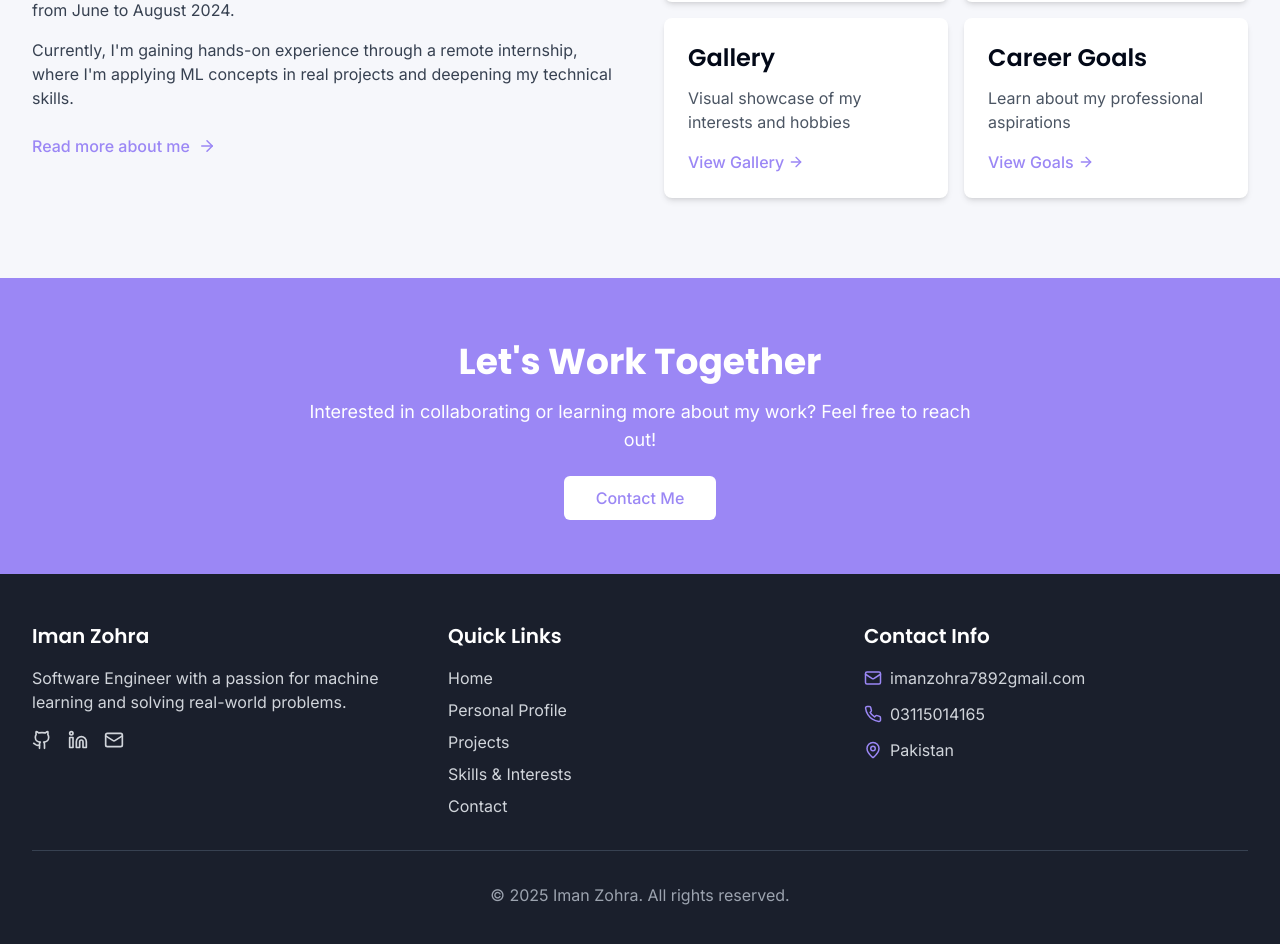
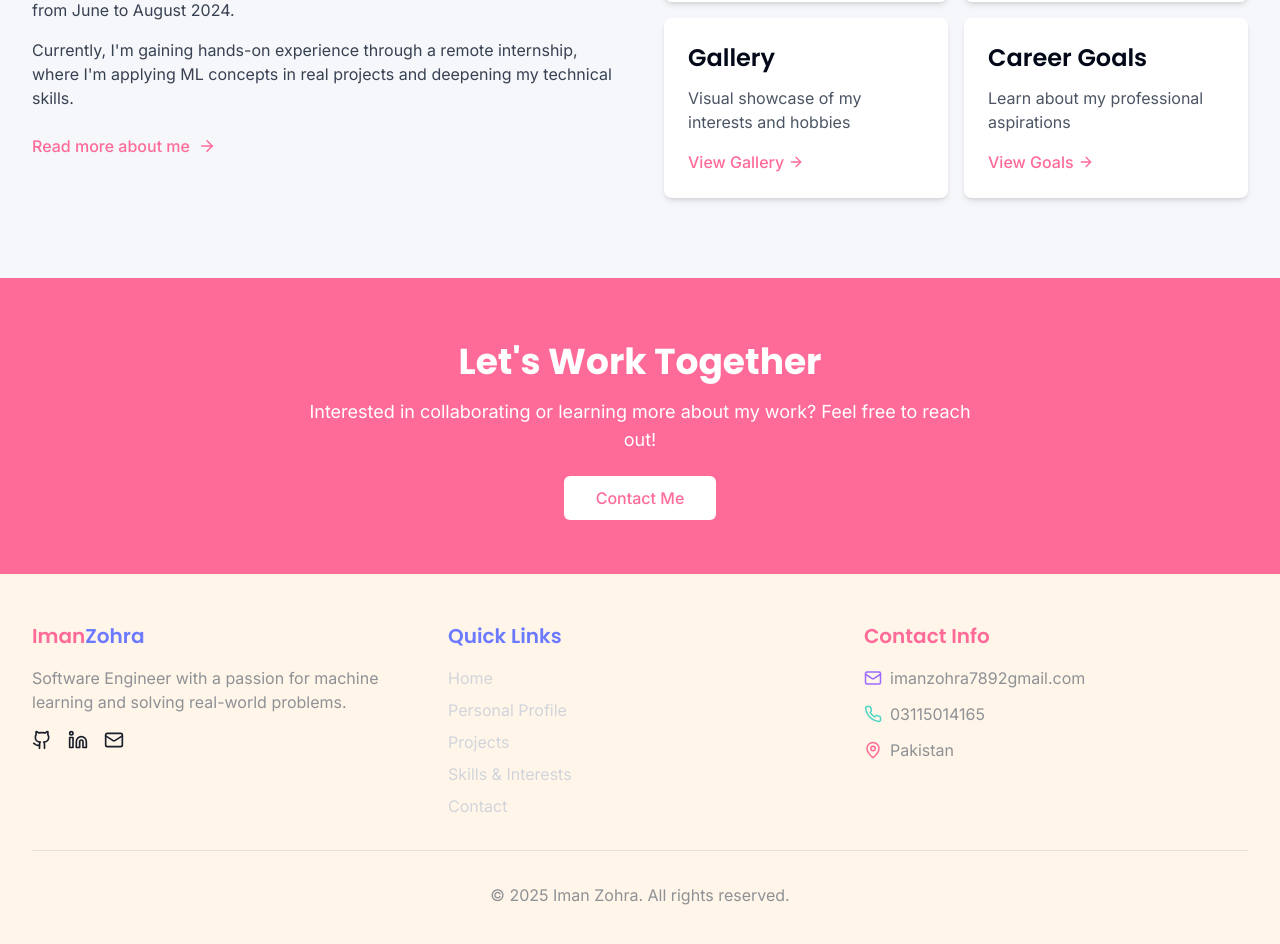
Before and after one commit to imanzohra-123/myportfolio, a React (Vite) app: page / in a window 1280 px wide. Shown: the part 1122-2066 px from the top of the page. Built offline with nearby package versions, Linux system fonts and the light colour scheme.

Commit message:
Refactor: Apply aesthetic color changes
Apply the new color scheme throughout the application for improved aesthetics.

```diff
--- a/src/components/Footer.tsx
+++ b/src/components/Footer.tsx
@@ -4,29 +4,35 @@ import { Github, Linkedin, Mail, MapPin, Phone } from "lucide-react";
 
 const Footer = () => {
   return (
-    <footer className="bg-portfolio-dark text-white py-12">
+    <footer className="bg-portfolio-beige text-portfolio-dark py-12">
       <div className="container-custom">
         <div className="grid grid-cols-1 md:grid-cols-3 gap-8">
           <div>
-            <h3 className="text-xl font-semibold mb-4">Iman Zohra</h3>
-            <p className="text-gray-300 mb-4">
+            <h3 className="text-xl font-semibold mb-4">
+              <span className="text-portfolio-primary">Iman</span>
+              <span className="text-portfolio-secondary">Zohra</span>
+            </h3>
+            <p className="text-portfolio-gray mb-4">
               Software Engineer with a passion for machine learning and solving real-world problems.
             </p>
             <div className="flex space-x-4">
-              <a href="https://github.com" target="_blank" rel="noopener noreferrer" className="text-gray-300 hover:text-portfolio-primary transition-colors">
+              <a href="https://github.com" target="_blank" rel="noopener noreferrer"
+                 className="text-portfolio-dark hover:text-portfolio-primary transition-colors">
                 <Github size={20} />
               </a>
-              <a href="https://linkedin.com" target="_blank" rel="noopener noreferrer" className="text-gray-300 hover:text-portfolio-primary transition-colors">
+              <a href="https://linkedin.com" target="_blank" rel="noopener noreferrer"
+                 className="text-portfolio-dark hover:text-portfolio-secondary transition-colors">
                 <Linkedin size={20} />
               </a>
-              <a href="mailto:imanzohra7892gmail.com" className="text-gray-300 hover:text-portfolio-primary transition-colors">
+              <a href="mailto:imanzohra7892gmail.com"
+                 className="text-portfolio-dark hover:text-portfolio-purple transition-colors">
                 <Mail size={20} />
               </a>
             </div>
           </div>
 
           <div>
-            <h3 className="text-xl font-semibold mb-4">Quick Links</h3>
+            <h3 className="text-xl font-semibold mb-4 text-portfolio-secondary">Quick Links</h3>
             <ul className="space-y-2">
               <li>
                 <Link to="/" className="text-gray-300 hover:text-portfolio-primary transition-colors">Home</Link>
@@ -47,25 +53,25 @@ const Footer = () => {
           </div>
 
           <div>
-            <h3 className="text-xl font-semibold mb-4">Contact Info</h3>
+            <h3 className="text-xl font-semibold mb-4 text-portfolio-primary">Contact Info</h3>
             <div className="space-y-3">
               <div className="flex items-center">
-                <Mail size={18} className="mr-2 text-portfolio-primary" />
-                <span className="text-gray-300">imanzohra7892gmail.com</span>
+                <Mail size={18} className="mr-2 text-portfolio-purple" />
+                <span className="text-portfolio-gray">imanzohra7892gmail.com</span>
               </div>
               <div className="flex items-center">
-                <Phone size={18} className="mr-2 text-portfolio-primary" />
-                <span className="text-gray-300">03115014165</span>
+                <Phone size={18} className="mr-2 text-portfolio-teal" />
+                <span className="text-portfolio-gray">03115014165</span>
               </div>
               <div className="flex items-center">
                 <MapPin size={18} className="mr-2 text-portfolio-primary" />
-                <span className="text-gray-300">Pakistan</span>
+                <span className="text-portfolio-gray">Pakistan</span>
               </div>
             </div>
           </div>
         </div>
 
-        <div className="border-t border-gray-700 mt-8 pt-8 text-center text-gray-400">
+        <div className="border-t border-portfolio-gray/20 mt-8 pt-8 text-center text-portfolio-gray">
           <p>&copy; {new Date().getFullYear()} Iman Zohra. All rights reserved.</p>
         </div>
       </div>
--- a/src/components/Navbar.tsx
+++ b/src/components/Navbar.tsx
@@ -47,13 +47,14 @@ const Navbar = () => {
   return (
     <header
       className={`fixed w-full top-0 z-50 transition-all duration-300 ${
-        scrolled ? 'bg-white shadow-md py-3' : 'bg-transparent py-5'
+        scrolled ? 'bg-white/95 backdrop-blur-sm shadow-md py-3' : 'bg-transparent py-5'
       }`}
     >
       <div className="container-custom">
         <nav className="flex items-center justify-between">
-          <Link to="/" className="text-2xl font-bold text-portfolio-primary">
-            Iman<span className="text-portfolio-dark">Zohra</span>
+          <Link to="/" className="text-2xl font-bold">
+            <span className="text-portfolio-primary">Iman</span>
+            <span className="text-portfolio-secondary">Zohra</span>
           </Link>
 
           {/* Desktop Navigation */}
@@ -62,17 +63,18 @@ const Navbar = () => {
               <Link
                 key={link.name}
                 to={link.path}
-                className={`nav-link ${isActive(link.path) ? 'active' : ''}`}
+                className={`nav-link relative group ${isActive(link.path) ? 'text-portfolio-primary' : 'text-portfolio-dark'}`}
                 onClick={closeMenu}
               >
                 {link.name}
+                <span className="absolute -bottom-1 left-0 w-0 h-0.5 bg-portfolio-primary transition-all group-hover:w-full"></span>
               </Link>
             ))}
           </div>
 
           {/* Mobile Menu Button */}
           <button
-            className="md:hidden text-gray-700 hover:text-portfolio-primary"
+            className="md:hidden text-portfolio-dark hover:text-portfolio-primary transition-colors"
             onClick={toggleMenu}
             aria-label="Toggle menu"
           >
@@ -104,13 +106,15 @@ const Navbar = () => {
 
         {/* Mobile Navigation */}
         {isMenuOpen && (
-          <div className="md:hidden bg-white py-4 shadow-lg rounded-lg mt-4 absolute left-4 right-4 z-50">
+          <div className="md:hidden bg-white/95 backdrop-blur-sm py-4 shadow-lg rounded-lg mt-4 absolute left-4 right-4 z-50">
             <div className="flex flex-col space-y-4 px-4">
               {navLinks.map((link) => (
                 <Link
                   key={link.name}
                   to={link.path}
-                  className={`nav-link ${isActive(link.path) ? 'active' : ''}`}
+                  className={`nav-link ${
+                    isActive(link.path) ? 'text-portfolio-primary' : 'text-portfolio-dark'
+                  } hover:text-portfolio-primary transition-colors`}
                   onClick={closeMenu}
                 >
                   {link.name}
--- a/tailwind.config.ts
+++ b/tailwind.config.ts
@@ -1,4 +1,3 @@
-
 import type { Config } from "tailwindcss";
 
 export default {
@@ -63,13 +62,16 @@ export default {
           border: 'hsl(var(--sidebar-border))',
           ring: 'hsl(var(--sidebar-ring))'
         },
-				// Portfolio custom colors
         portfolio: {
-					primary: '#9b87f5',
-					secondary: '#7E69AB',
+          primary: '#FF6B98',
+          secondary: '#6B7AFF',
+          accent: '#FFD93D',
           dark: '#1A1F2C',
           light: '#F6F7FB',
           gray: '#8E9196',
+          purple: '#9B6BFF',
+          teal: '#4CD5C5',
+          beige: '#FFF5E9'
         }
       },
       fontFamily: {
```
Lines whose indentation alone changed are shown as unchanged.
